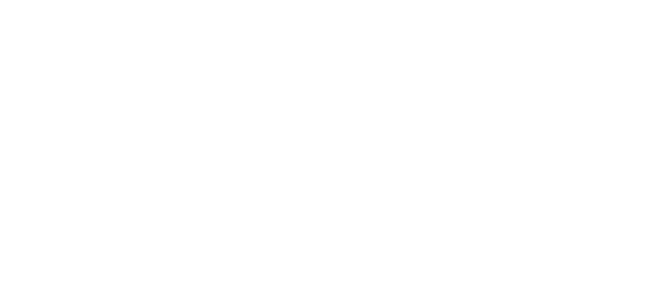
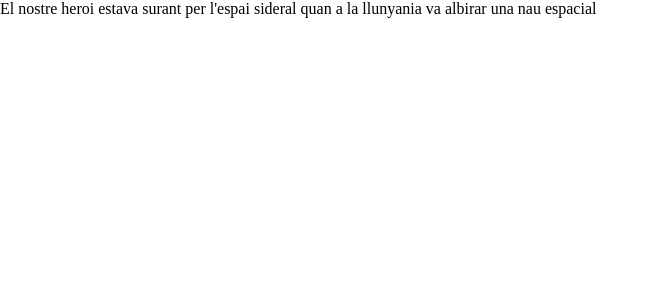
Before and after one commit to Leptonita/Sprint6-React, a React (Create React App) app: page / in a window 1280 px wide. Shown: the top 300 px of the page, without its empty margins (0-658 px from the left). Built offline with nearby package versions, Linux system fonts and the light colour scheme.

Commit message:
SP6-ex1 Primera linea del componente Escena

```diff
--- a/src/App.css
+++ /dev/null
@@ -1 +0,0 @@
-.App {}
--- a/src/App.js
+++ b/src/App.js
@@ -1,9 +1,10 @@
-import './App.css';
+import Escena from './components/Escena/Escena';
+
 
 function App() {
   return (
     <div className="App">
-
+      <Escena />
     </div>
   );
 }
--- /dev/null
+++ b/src/components/Escena/Escena.js
@@ -0,0 +1,8 @@
+export default function Escena() {
+
+    return (
+        <div>
+            El nostre heroi estava surant per l'espai sideral quan a la llunyania va albirar una nau espacial
+        </div>
+    )
+}
```
